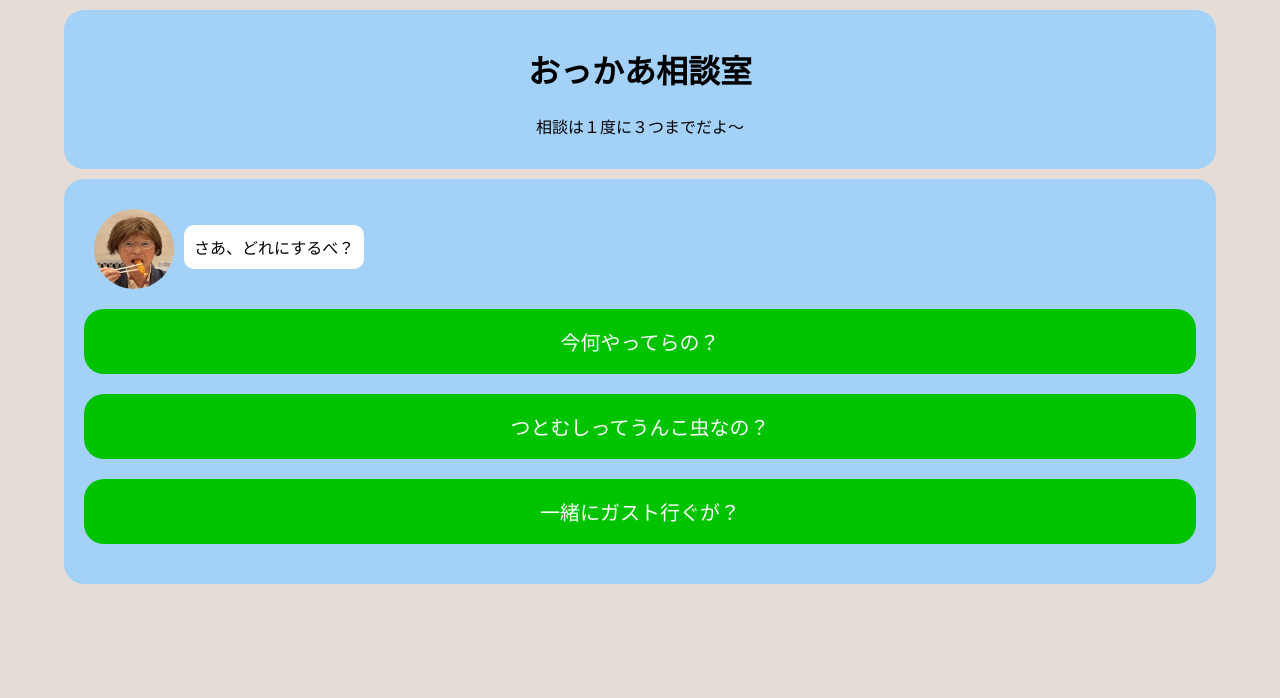
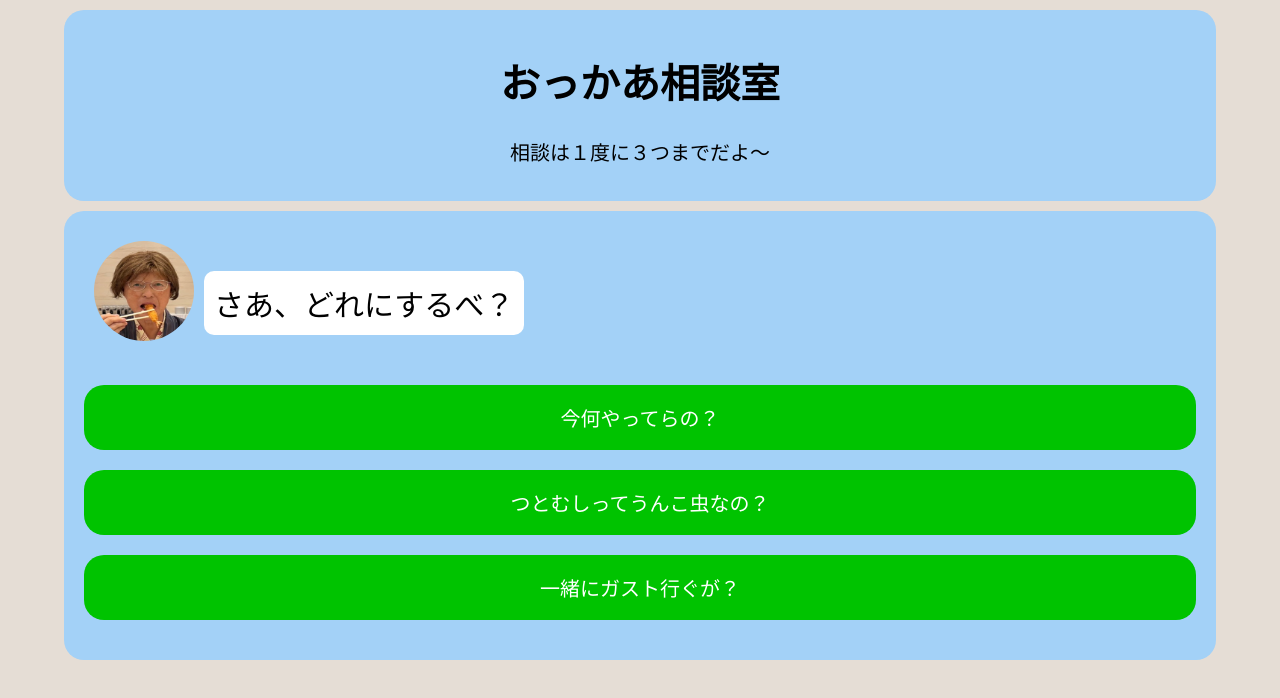
Before and after one commit to takayayu/mihoko, a plain HTML site: page index.html in a window 1280 px wide. Both pictures are taken after a click on the button "おっかあに相談する！". Drawn offline with Linux system fonts and the light colour scheme.

Commit message:
フォントサイズ微調整

```diff
--- a/style.css
+++ b/style.css
@@ -42,8 +42,8 @@ body {
 }
 
 .icon {
-  width: 80px;
-  height: 80px;
+  width: 100px;
+  height: 100px;
   border-radius: 50%;
   margin: 0 10px;
 }
@@ -53,7 +53,7 @@ body {
   padding: 10px;
   border-radius: 10px;
   max-width: 70%;
-  font-size: 16px;
+  font-size: 30px;
   word-wrap: break-word;
 }
 
@@ -91,3 +91,10 @@ button:hover {
 .reset-button:hover {
   background: #e67e00;
 }
+
+h1 {
+  font-size: 40px;
+}
+p {
+  font-size: 20px;
+}
```
